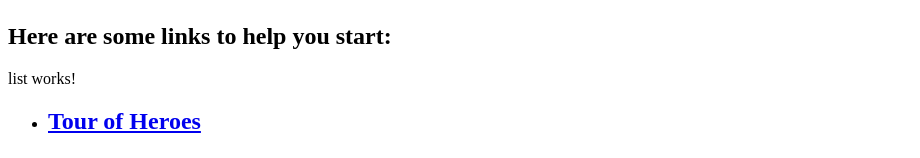
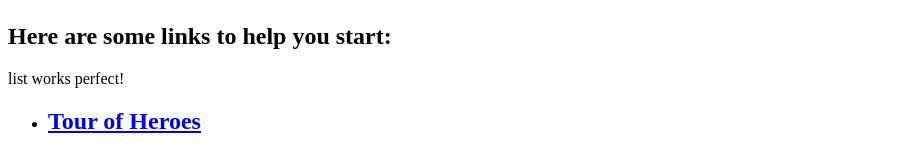
Before and after one commit to Blubax/angular-jenkins, an Angular app: page / in a window 1280 px wide. Shown: the part 415-573 px from the top of the page, without its empty margins (0-920 px from the left). Built offline with nearby package versions, Linux system fonts and the light colour scheme.

Commit message:
Changed text in list.

```diff
--- a/src/app/list/list.component.html
+++ b/src/app/list/list.component.html
@@ -1,5 +1,5 @@
 <p>
-  list works!
+  list works perfect!
 </p>
 <ul>
   <li>
```
